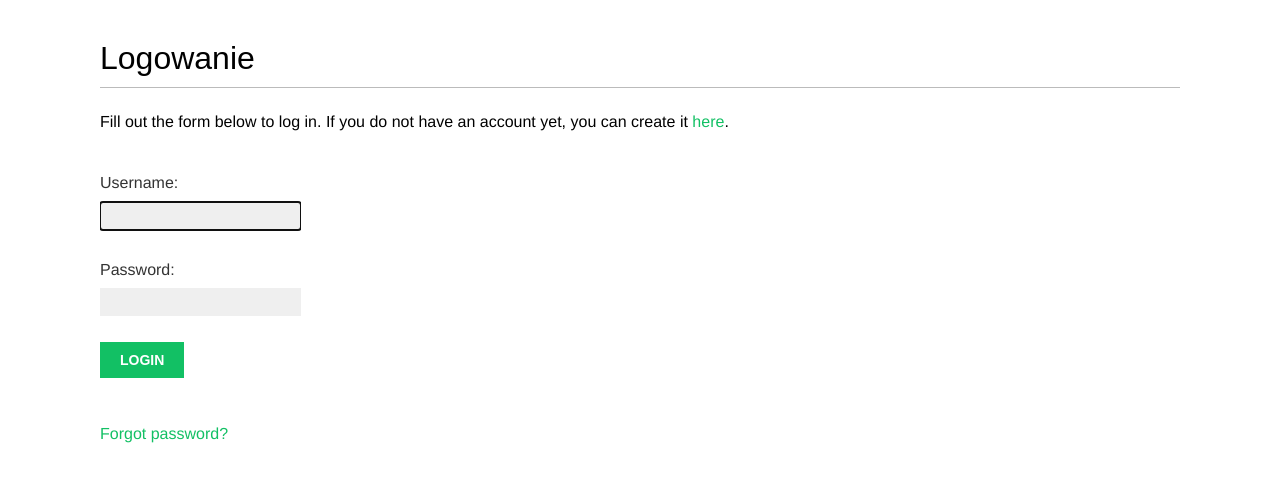
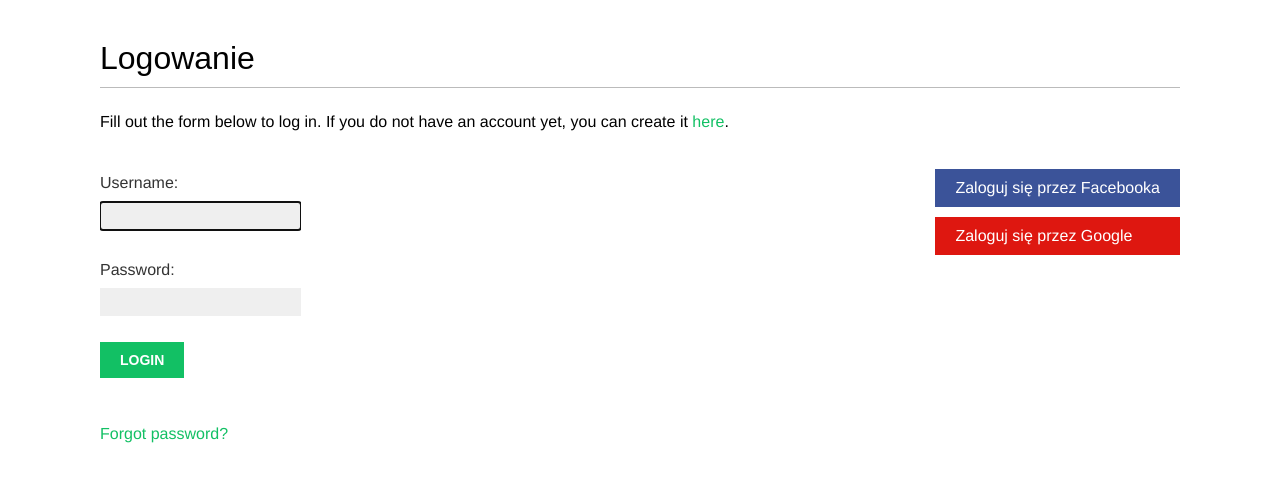
Before and after one commit to Haxxproxx202/Social-App-2.0, a Django app: page /account/login/ in a window 1280 px wide. Shown: the part 47-529 px from the top of the page. Run offline with Django 4.2, Linux system fonts and the light colour scheme; some web fonts are replaced.

Commit message:
Google authentication OAuth2 successfully implemented

```diff
--- a/backend/account/templates/registration/login.html
+++ b/backend/account/templates/registration/login.html
@@ -21,4 +21,14 @@
     </form>
     <p><a href="{% url 'password_reset' %}">Forgot password?</a></p>
   </div>
+    <div class="social">
+        <ul>
+          <li class="facebook">
+            <a href="{% url 'social:begin' 'facebook' %}">Zaloguj się przez Facebooka</a>
+          </li>
+            <li class="google">
+                <a href="{% url "social:begin" "google-oauth2" %}">Zaloguj się przez Google</a>
+            </li>
+        </ul>
+    </div>
 {% endblock %}
--- a/backend/bookmarks/urls.py
+++ b/backend/bookmarks/urls.py
@@ -22,6 +22,7 @@
 urlpatterns = [
     path('admin/', admin.site.urls),
     path('account/', include('account.urls')),
+    path('social-auth/', include('social_django.urls', namespace='social')),
 
 ]
 
```
Also changed, not shown: backend/bookmarks/settings.py (+11 -3 lines).
